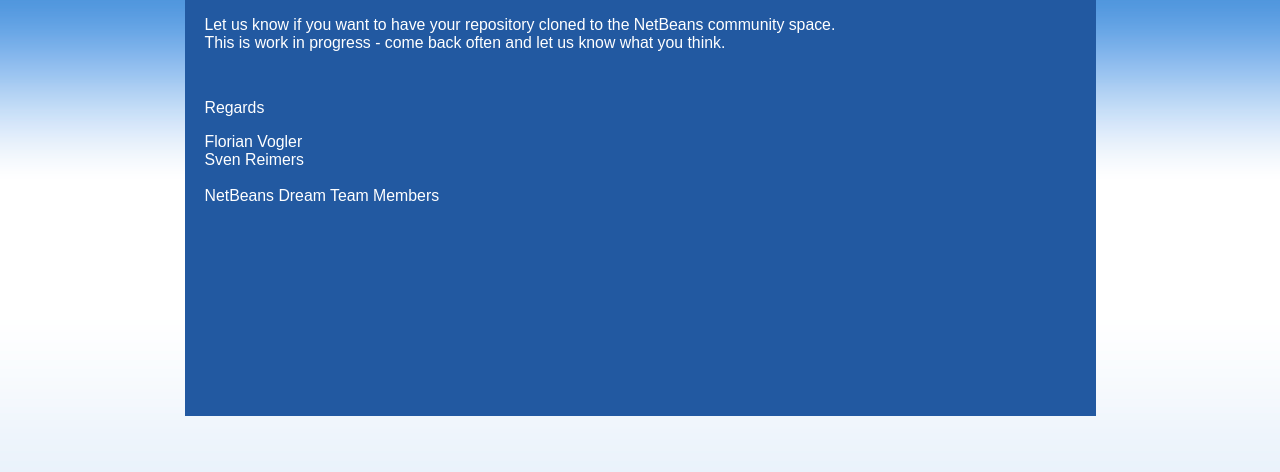
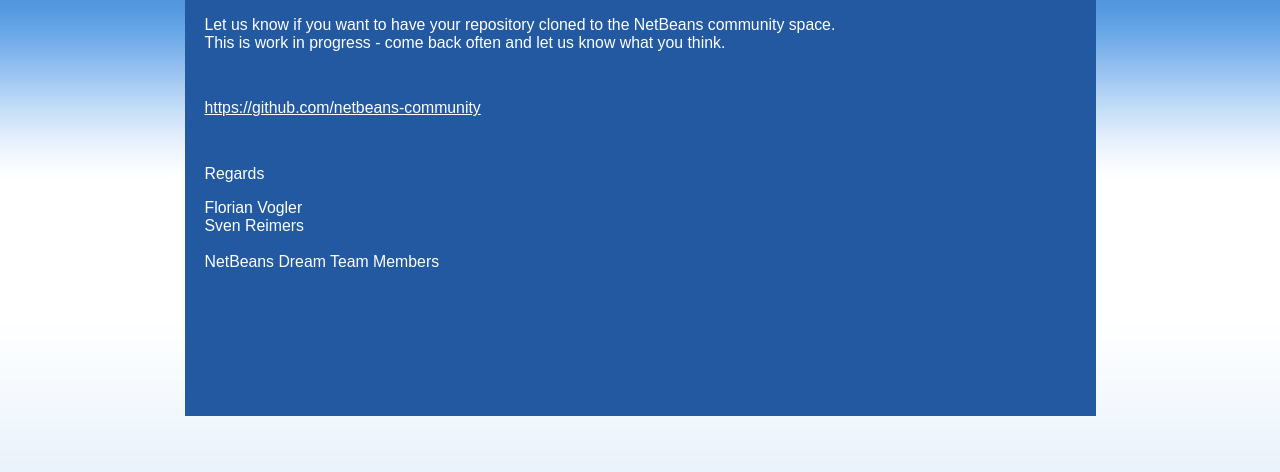
Before and after one commit to NetBeans-Community/NetBeans-Community.github.io, a plain HTML site: page index.html in a window 1280 px wide. Shown: the part 216-688 px from the top of the page. Drawn offline with Linux system fonts and the light colour scheme.

Commit message:
Add link to https://github.com/netbeans-community

```diff
--- a/index.html
+++ b/index.html
@@ -18,6 +18,9 @@
                     This is work in progress - come back often and let us know what you think.
                 </p>
                 <p style="margin-top: 3em">
+                    <a href="https://github.com/netbeans-community" style="color: white">https://github.com/netbeans-community</a>
+                </p>
+                <p style="margin-top: 3em">
                     Regards
                 </p>
                 <p>
```
